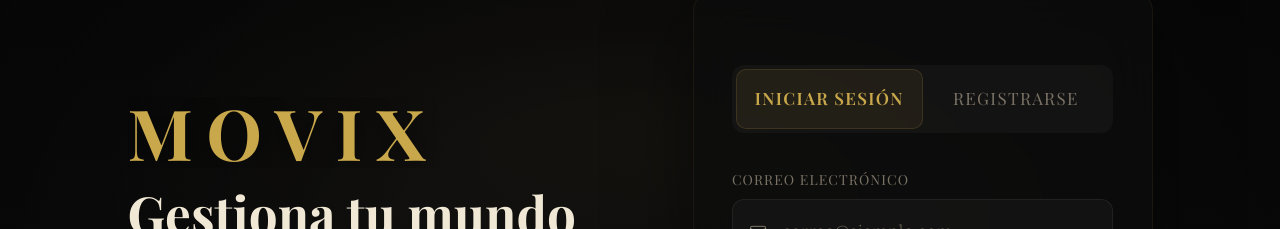
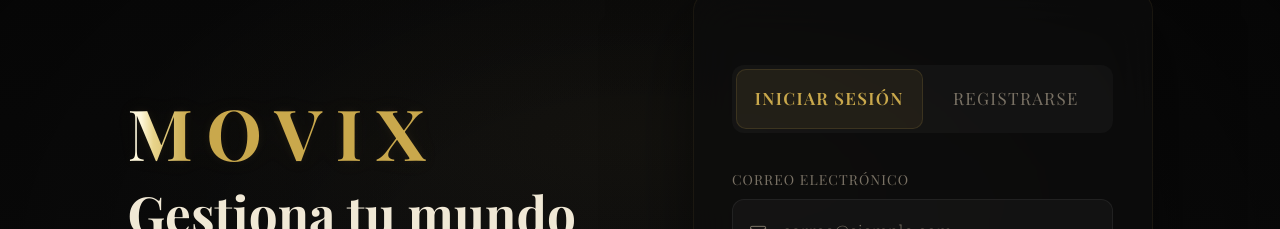
Before and after one commit to SofiaRV03/movies, a Next.js app: page /login in a window 1280 px wide. Shown: the part 144-373 px from the top of the page. Built offline with nearby package versions, Linux system fonts and the light colour scheme; no server answers.

Commit message:
Animacion glow al logo movix

```diff
--- a/app/login/page.tsx
+++ b/app/login/page.tsx
@@ -12,7 +12,7 @@ export default function LoginPage() {
   const [loading, setLoading] = useState(false);
   const [mounted, setMounted] = useState(false);
   const [showTitle, setShowTitle] = useState(false);
-  const [cursorDone, setCursorDone] = useState(false);
+
   const indicatorRef = useRef<HTMLDivElement>(null);
   const loginTabRef = useRef<HTMLButtonElement>(null);
   const registerTabRef = useRef<HTMLButtonElement>(null);
@@ -22,12 +22,6 @@ export default function LoginPage() {
     const timer = setTimeout(() => setShowTitle(true), 600);
     return () => clearTimeout(timer);
   }, []);
-
-  useEffect(() => {
-    if (!showTitle) return;
-    const timer = setTimeout(() => setCursorDone(true), 2200);
-    return () => clearTimeout(timer);
-  }, [showTitle]);
 
   useEffect(() => {
     if (!indicatorRef.current) return;
@@ -127,11 +121,11 @@ export default function LoginPage() {
               transform: mounted ? "translateY(0)" : "translateY(20px)",
               opacity: mounted ? 1 : 0,
               transition: "opacity 0.6s ease 0.1s, transform 0.6s ease 0.1s",
+              animation: showTitle ? "glow-pulse 3s ease-in-out infinite" : "none",
             }}
           >
             <h1
               style={{
-                color: "var(--gold)",
                 fontFamily: "var(--font-display)",
                 fontSize: "clamp(3rem, 5.5vw, 4.5rem)",
                 letterSpacing: "0.2em",
@@ -139,15 +133,13 @@ export default function LoginPage() {
                 fontWeight: 700,
                 margin: 0,
                 lineHeight: 1,
-                textShadow: "0 2px 30px rgba(0,0,0,0.5)",
-                overflow: "hidden",
-                whiteSpace: "nowrap",
-                borderRight: cursorDone ? "none" : "3px solid var(--gold)",
-                maxWidth: cursorDone ? "20rem" : "0",
-                transition: cursorDone ? "none" : "none",
-                animation: showTitle && !cursorDone
-                  ? "typewriter 1.2s steps(5) 0.1s forwards, blink 0.6s step-end 3"
-                  : "none",
+                background: "linear-gradient(90deg, #c9a84c 0%, #c9a84c 40%, #e8d48b 46%, #fff8dc 48%, #fff8dc 52%, #e8d48b 54%, #c9a84c 60%, #c9a84c 100%)",
+                backgroundSize: "200% auto",
+                backgroundClip: "text",
+                WebkitBackgroundClip: "text",
+                WebkitTextFillColor: "transparent",
+                color: "transparent",
+                animation: showTitle ? "shimmer 6s ease-in-out infinite" : "none",
               }}
             >
               MOVIX
@@ -374,13 +366,19 @@ export default function LoginPage() {
           .hero-brand { display: block !important; }
           .hero-brand-mobile { display: none !important; }
         }
-        @keyframes typewriter {
-          from { max-width: 0; }
-          to { max-width: 20rem; }
+        @keyframes shimmer {
+          0% { background-position: 100% center; }
+          100% { background-position: 0% center; }
         }
-        @keyframes blink {
-          0%, 100% { border-color: var(--gold); }
-          50% { border-color: transparent; }
+        @keyframes glow-pulse {
+          0% { filter: drop-shadow(0 0 4px rgba(201,168,76,0.08)) drop-shadow(0 0 12px rgba(201,168,76,0.04)); }
+          15% { filter: drop-shadow(0 0 8px rgba(201,168,76,0.2)) drop-shadow(0 0 22px rgba(201,168,76,0.1)); }
+          30% { filter: drop-shadow(0 0 14px rgba(201,168,76,0.4)) drop-shadow(0 0 35px rgba(201,168,76,0.18)); }
+          45% { filter: drop-shadow(0 0 18px rgba(201,168,76,0.55)) drop-shadow(0 0 45px rgba(201,168,76,0.25)); }
+          55% { filter: drop-shadow(0 0 18px rgba(201,168,76,0.55)) drop-shadow(0 0 45px rgba(201,168,76,0.25)); }
+          70% { filter: drop-shadow(0 0 14px rgba(201,168,76,0.4)) drop-shadow(0 0 35px rgba(201,168,76,0.18)); }
+          85% { filter: drop-shadow(0 0 8px rgba(201,168,76,0.2)) drop-shadow(0 0 22px rgba(201,168,76,0.1)); }
+          100% { filter: drop-shadow(0 0 4px rgba(201,168,76,0.08)) drop-shadow(0 0 12px rgba(201,168,76,0.04)); }
         }
         @keyframes fadeInUp {
           from { opacity: 0; transform: translateY(12px); }
```
